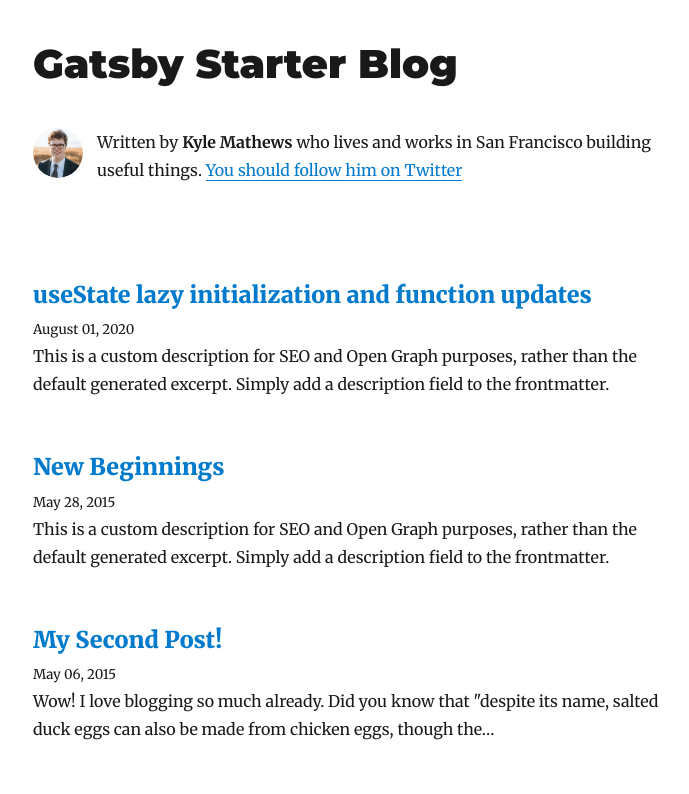
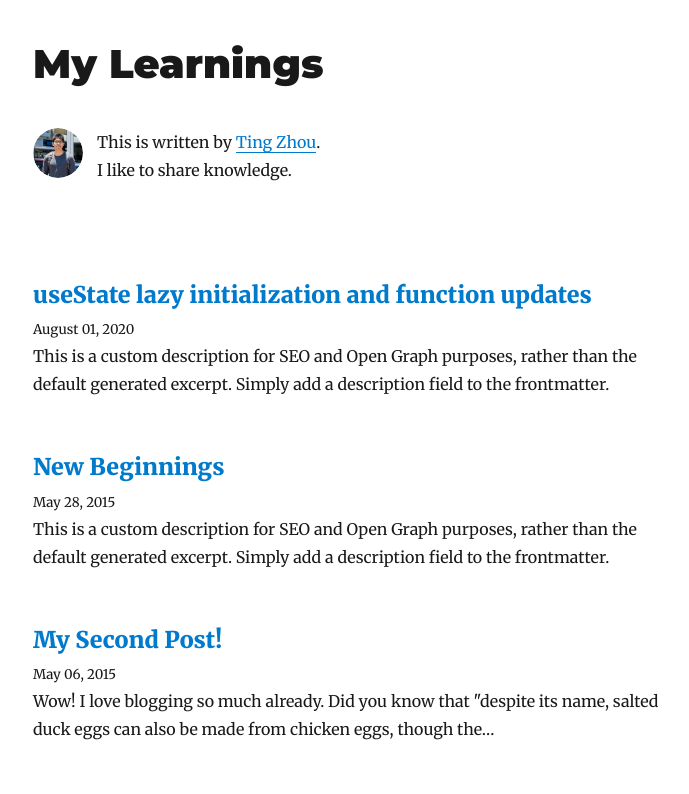
Before and after one commit to tingzhouu/tingzhou-blog, a Gatsby site: page / in a window 1280 px wide. Shown: the top 794 px of the page, without its empty margins (292-981 px from the left). Built offline with nearby package versions, Linux system fonts and the light colour scheme; Gatsby itself is replaced by a stand-in of ours; some packages are replaced by stand-ins of ours.

Commit message:
change bio

```diff
--- a/gatsby-config.js
+++ b/gatsby-config.js
@@ -1,14 +1,14 @@
 module.exports = {
   siteMetadata: {
-    title: `Gatsby Starter Blog`,
+    title: `My Learnings`,
     author: {
-      name: `Kyle Mathews`,
-      summary: `who lives and works in San Francisco building useful things.`,
+      name: `Ting Zhou`,
+      summary: `I like to share knowledge.`,
     },
-    description: `A starter blog demonstrating what Gatsby can do.`,
+    description: `Ting Zhou's blog on what he learns.`,
     siteUrl: `https://gatsby-starter-blog-demo.netlify.app/`,
     social: {
-      twitter: `kylemathews`,
+      twitter: `tingzhouu`,
     },
   },
   plugins: [
--- a/src/components/bio.js
+++ b/src/components/bio.js
@@ -14,7 +14,7 @@ import { rhythm } from "../utils/typography"
 const Bio = () => {
   const data = useStaticQuery(graphql`
     query BioQuery {
-      avatar: file(absolutePath: { regex: "/profile-pic.jpg/" }) {
+      avatar: file(absolutePath: { regex: "/profile-pic.png/" }) {
         childImageSharp {
           fixed(width: 50, height: 50) {
             ...GatsbyImageSharpFixed
@@ -27,15 +27,12 @@ const Bio = () => {
             name
             summary
           }
-          social {
-            twitter
-          }
         }
       }
     }
   `)
 
-  const { author, social } = data.site.siteMetadata
+  const { author } = data.site.siteMetadata
   return (
     <div
       style={{
@@ -56,12 +53,11 @@ const Bio = () => {
           borderRadius: `50%`,
         }}
       />
-      <p>
-        Written by <strong>{author.name}</strong> {author.summary}
-        {` `}
-        <a href={`https://twitter.com/${social.twitter}`}>
-          You should follow him on Twitter
-        </a>
+      <p style={{ maxWidth: 230 }}>
+        This is written by{" "}
+        <a href="https://github.com/tingzhouu">{author.name}</a>
+        {". "}
+        {author.summary}
       </p>
     </div>
   )
```
Also changed, not shown: content/assets/profile-pic.jpg (deleted), content/assets/profile-pic.png (added).
